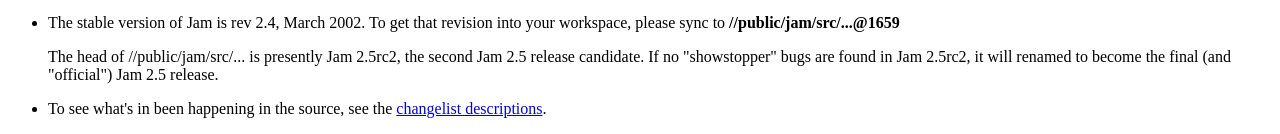
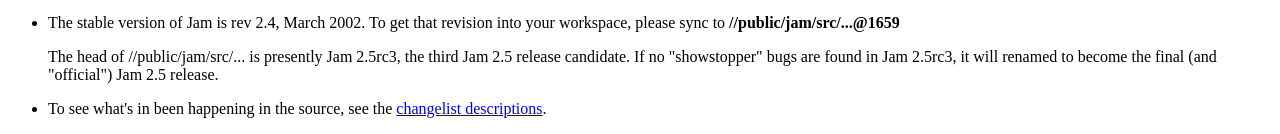
Before and after one commit to CrimsonSands/TestP4Import, a plain HTML site: page index.html in a window 1280 px wide. Shown: the part 504-638 px from the top of the page. Drawn offline with Linux system fonts and the light colour scheme.

Commit message:
update to reflect rc3
[git-p4: depot-paths = "//guest/perforce_software/jam/": change = 3174]

```diff
--- a/index.html
+++ b/index.html
@@ -103,8 +103,8 @@ Back to<BR>Table of<BR>Contents</A></TD></TR>
 The stable version of Jam is rev 2.4, March 2002.
 To get that revision into your workspace, please sync to <b>//public/jam/src/...@1659</b>
 <p>
-The head of //public/jam/src/... is presently Jam 2.5rc2, the second Jam 2.5 release
-candidate. If no "showstopper" bugs are found in Jam 2.5rc2, it will renamed
+The head of //public/jam/src/... is presently Jam 2.5rc3, the third Jam 2.5 release
+candidate. If no "showstopper" bugs are found in Jam 2.5rc3, it will renamed
 to become the final (and "official") Jam 2.5 release.
 
 <p>
```
